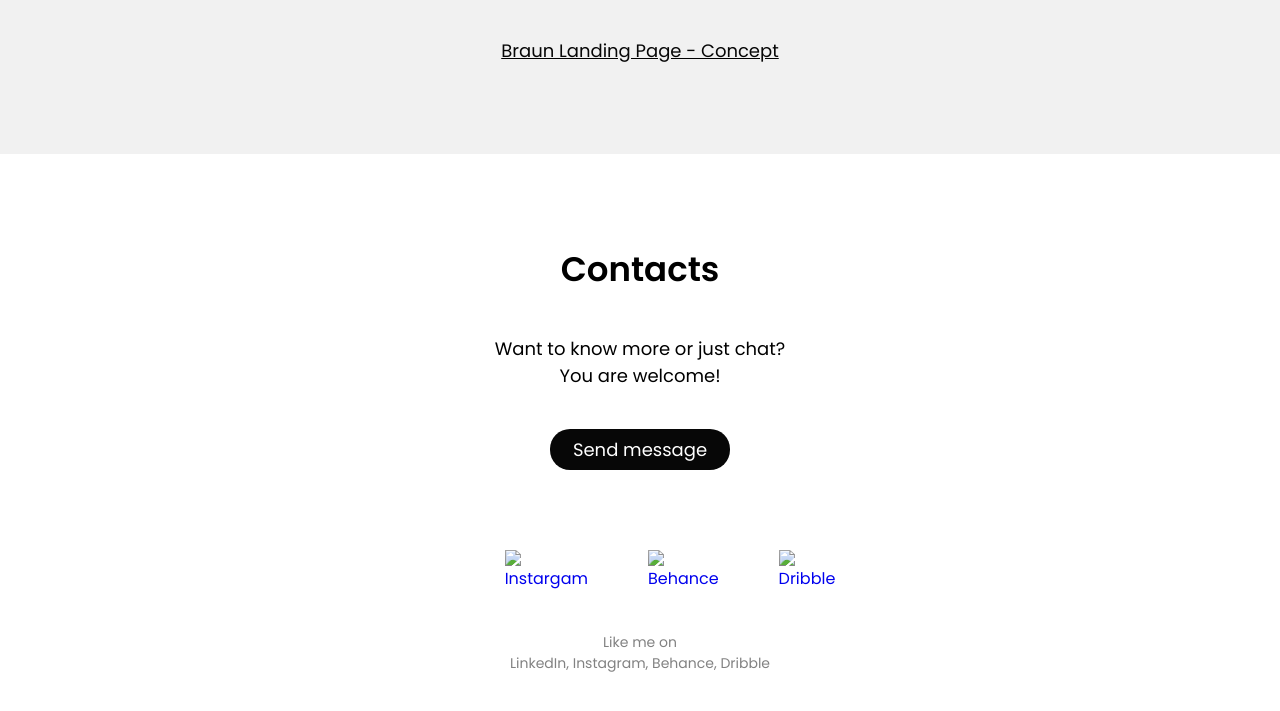
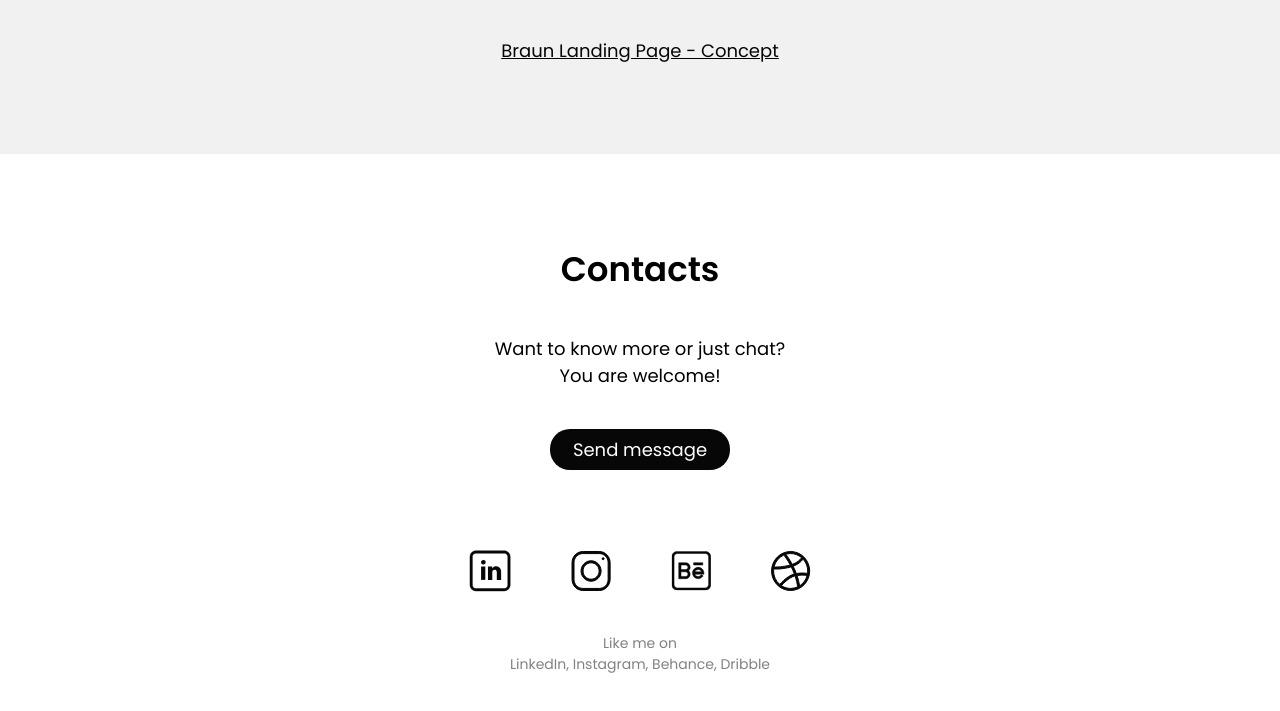
Before and after one commit to Ukrlan-ua/my_first_js_site, a plain HTML site: page index.html in a window 1280 px wide. Shown: the part 3206-3917 px from the top of the page. Drawn offline with nearby package versions, Linux system fonts and the light colour scheme.

Commit message:
Update index.html

```diff
--- a/index.html
+++ b/index.html
@@ -110,9 +110,9 @@
         </div>
         <div class="contacts-social" data-aos="zoom-in">
             <a href="#!"><img src="/my_first_js_site/img/social/LinkedIn.svg" alt="LinkedIn"></a>
-            <a href="#!"><img src="/my_first_js_site/social/Instargam.svg" alt="Instargam"></a>
-            <a href="#!"><img src="/my_first_js_site/social/Behance.svg" alt="Behance"></a>
-            <a href="#!"><img src="/my_first_js_site/social/Dribble.svg" alt="Dribble"></a>
+            <a href="#!"><img src="/my_first_js_site/img/social/Instargam.svg" alt="Instargam"></a>
+            <a href="#!"><img src="/my_first_js_site/img/social/Behance.svg" alt="Behance"></a>
+            <a href="#!"><img src="/my_first_js_site/img/social/Dribble.svg" alt="Dribble"></a>
         </div>
         <div class="contacts-footer" data-aos="fade-up">
             <p>Like me on<br>LinkedIn, Instagram, Behance, Dribble</p>
```
